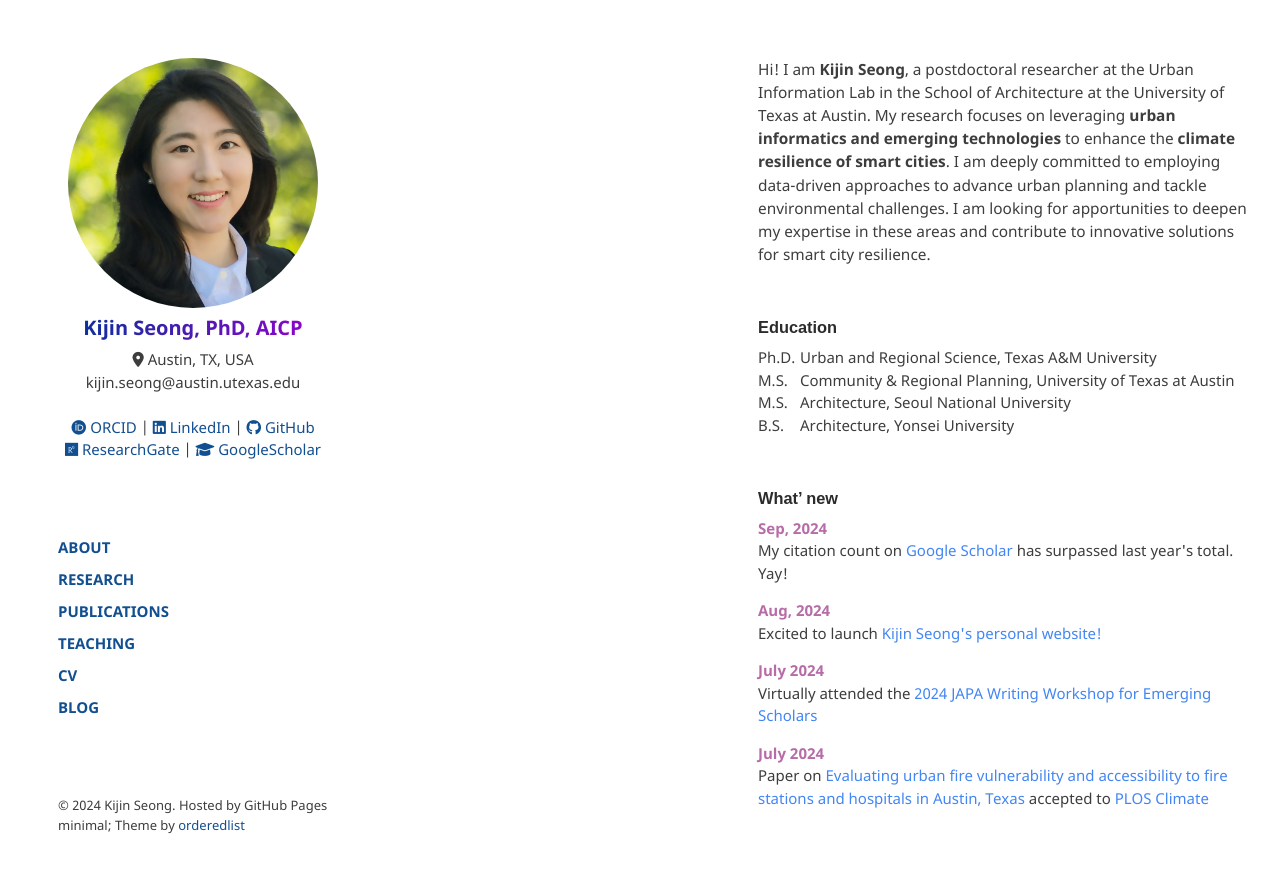
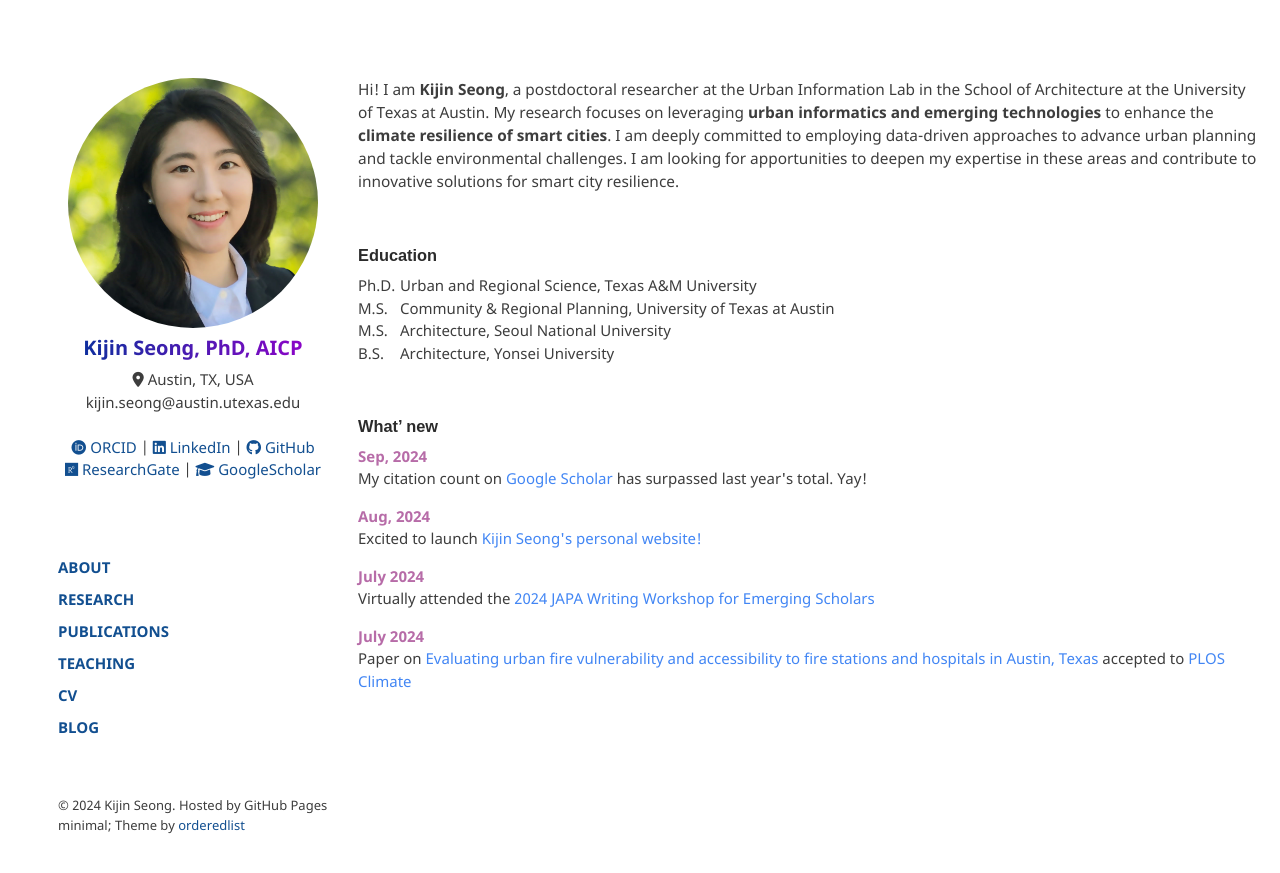
Before and after one commit to kijinseong/kijinseong.github.io, a Jekyll site: the page built from index.md, in a window 1280 px wide. Shown: the top 873 px of the page. Built offline with Jekyll 4.4.1, drawn with Linux system fonts in a browser that asks for light colours.

Commit message:
change section width

```diff
--- a/assets/css/style.scss
+++ b/assets/css/style.scss
@@ -43,11 +43,34 @@ a:hover {
   // left side is 270
   // 1200-270 = 930
   // 30px free room
-  margin:0 auto;
+  margin:20px auto;
 }
 
 section {
-  max-width: 900px;
+  width: 900px;
   float:right;
   padding-bottom:50px;
 }
+
+
+@media (max-width: 950px) {
+  .wrapper {
+    flex-direction: column; /* Stack items vertically on small screens */
+    width: 100%;            /* Use full width for small devices */
+    padding: 10px;          /* Reduce padding for smaller screens */
+  }
+
+  .sidebar {
+    width: 100%;            /* Sidebar takes full width */
+    max-width: none;        /* Remove maximum width constraint */
+    order: 2;               /* Display sidebar below the main content */
+    padding: 10px 0;        /* Adjust padding */
+  }
+
+  .section {
+    width: 100%;            /* Section takes full width */
+    max-width: none;        /* Remove maximum width constraint */
+    order: 1;               /* Display section above the sidebar */
+    padding-bottom: 20px;   /* Adjust padding */
+  }
+}
```
